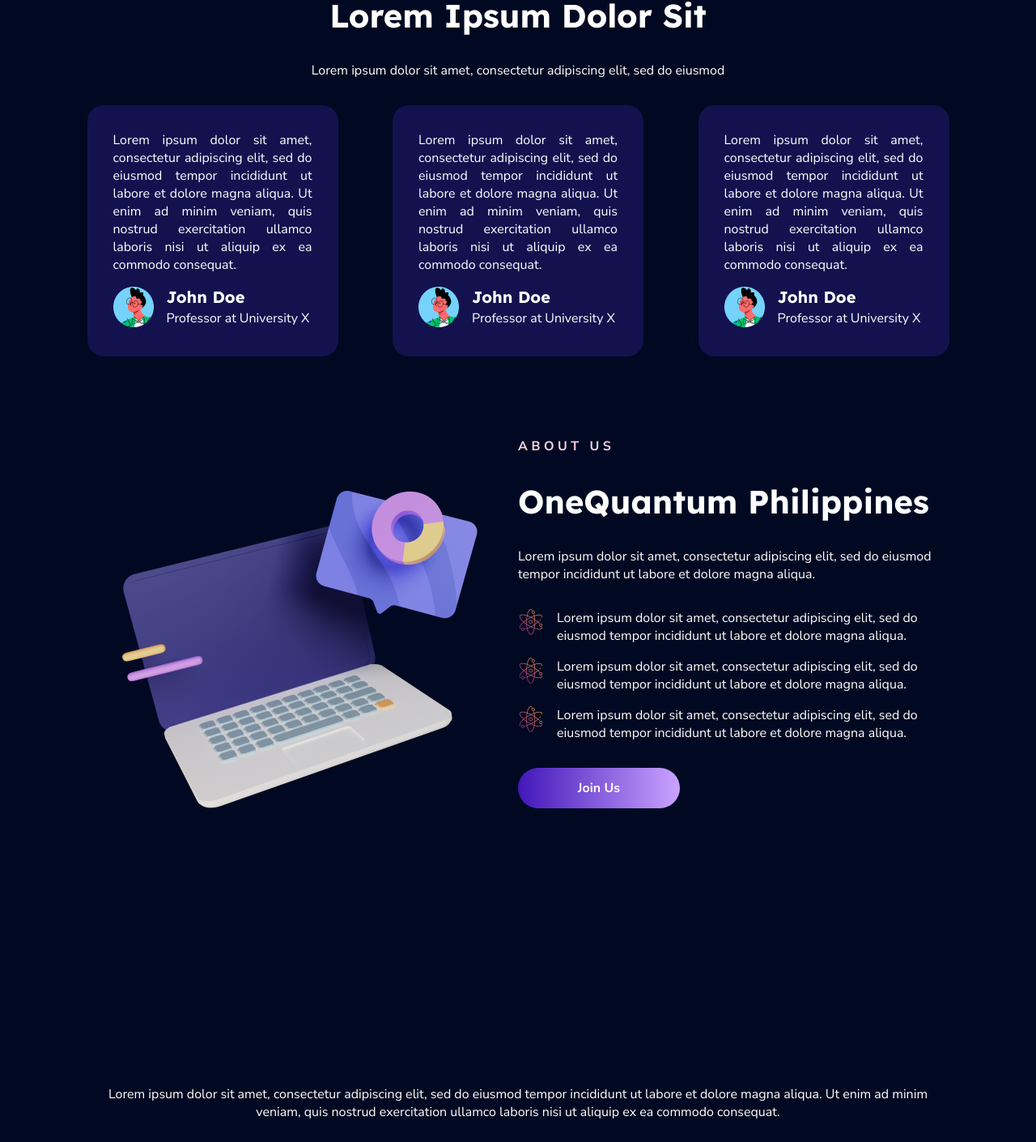
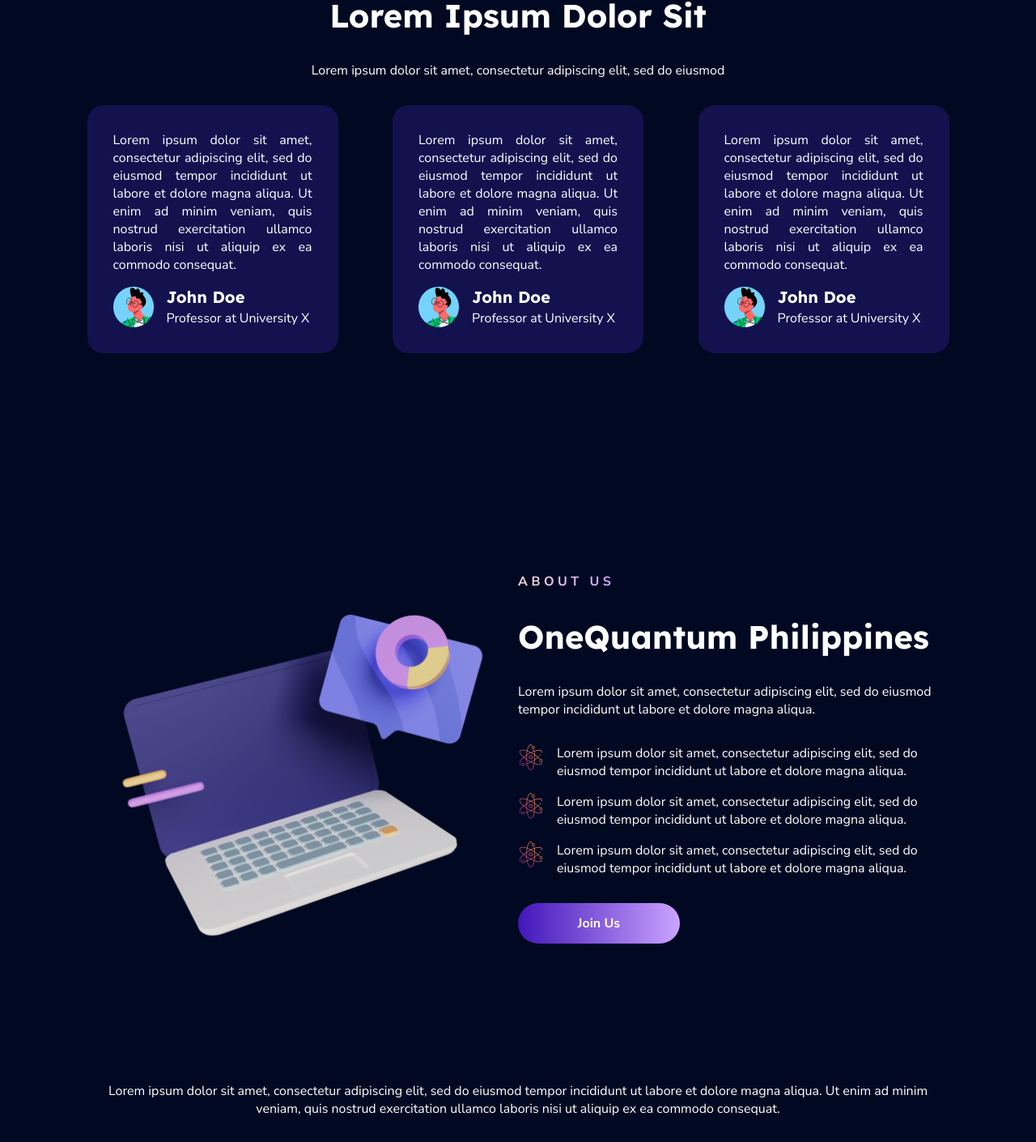
Before and after one commit to OQPH-Web-Projects/OQPH-Main-Website, a React (Create React App) app: page / in a window 1280 px wide. Shown: the part 1194-2604 px from the top of the page at 81% size. Built offline with nearby package versions, Linux system fonts and the light colour scheme.

Commit message:
feat: initial media query

```diff
--- a/src/components/Partnership/Partnership.css
+++ b/src/components/Partnership/Partnership.css
@@ -2,7 +2,7 @@
     font-weight: 700;
     font-size: 1.25rem;
     text-transform: capitalize;
-    text-align: justify;
+    text-align: center;
 }
 
 .partnership-info {
@@ -19,7 +19,10 @@
     padding: 32px;
     width: 345px;
     height: 367px;
-    border-right: 1px solid #ffffff;
+
+    @media (min-width: 768px) {
+        border-right: 1px solid #ffffff;
+    }
 }
 
 .partnership-card.variation-3 {
--- a/src/components/Testimonial/Testimonial.css
+++ b/src/components/Testimonial/Testimonial.css
@@ -3,10 +3,15 @@
     border-radius: 20px;
     color: #ffffff;
     line-height: 150%;
-    width: 310px;
-    height: 310px;
+    width: 240px;
+    height: 391px;
     padding: 2rem;
     text-align: justify;
+
+    @media (min-width: 768px) {
+        width: min(calc(30%), 310px);
+        height: max(100%, 310px);
+    }
 }
 
 .message {
--- a/src/pages/Home/Home.css
+++ b/src/pages/Home/Home.css
@@ -29,12 +29,14 @@
 
 .two-column {
     display: flex;
-    flex-direction: row;
+    flex-direction: column;
+    justify-content: center;
+    align-items: center;
 }
 
 .two-column .column-1,
 .two-column .column-2 {
-    width: 50%;
+    width: auto;
 }
 
 .three-column {
@@ -57,14 +59,19 @@
     row-gap: 2rem;
 }
 
+.hero-text h1 {
+    text-align: center;
+}
+
 .hero-cta {
     display: flex;
     flex-direction: row;
+    justify-content: center;
     column-gap: 1rem;
 }
 
 .hero-image {
-    margin: auto 0;
+    margin: 0;
 }
 
 .hero-image img {
@@ -76,6 +83,10 @@
     flex-direction: column;
     padding: 100px 0;
     row-gap: 4rem;
+}
+
+.column-1 img {
+    width: 100%;
 }
 
 .partnered-orgs,
@@ -139,13 +150,16 @@
 
 .testimonial-cards {
     display: flex;
-    flex-direction: row;
+    flex-direction: column;
+    align-items: center;
     justify-content: space-between;
+    gap: 2rem
 }
 
 .about-text {  /*  About Us Section  */
     display: flex;
     flex-direction: column;
+    align-items: center;
     row-gap: 2rem;
 }
 
@@ -187,15 +201,53 @@
 
 .partnership-container {
     display: flex;
+    flex-direction: column;
+    align-items: center;
 }
 
 
 /* X. Media Queries
 ======================================== */
-@media screen and (min-width: 800px) {
+@media screen and (min-width: 768px) { /*for tablets, laptops and wider*/
     .three-column {
         display: grid;
         grid-template-columns: 1fr 1fr 1fr;
         grid-auto-rows: 1fr;
     }
+
+    .two-column {
+        display: grid;
+        grid-template-columns: 1fr 1fr;
+        grid-auto-rows: 1fr;
+    }
+
+    .two-column .column-1,
+    .two-column .column-2 {
+        width: 100%;
+    }
+
+    .hero-text h1 {
+        text-align: start;
+    }
+
+    .hero-image {
+        margin: auto 0;
+    }
+
+    .hero-cta {
+        justify-content: start;
+    }
+
+    .about-text {
+        align-items: start;
+        row-gap: 2rem;
+    }
+
+    .testimonial-cards {
+        flex-direction: row;
+    }
+
+    .partnership-container {
+        flex-direction: row;
+    }
 }
```
